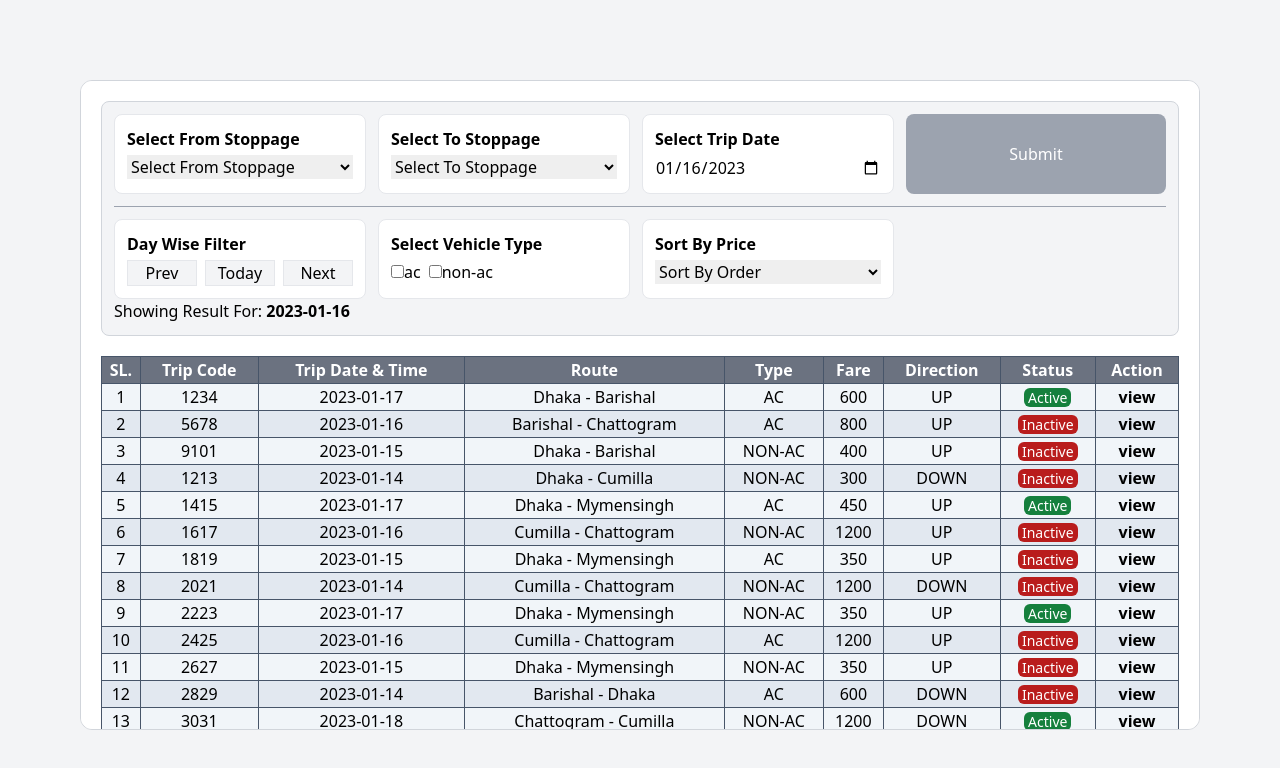
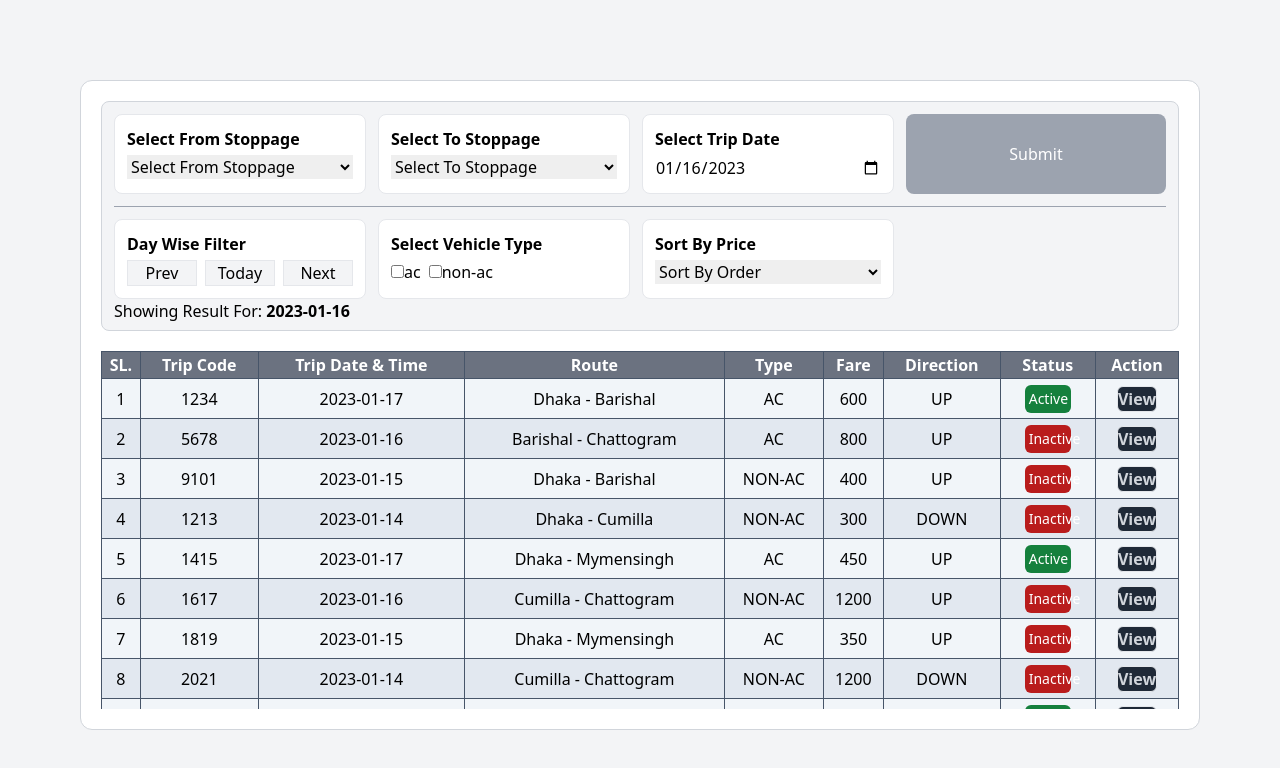
Before and after one commit to jk-jatri/public-transport, a Vue app: page / in a window 1280 px wide. Shown: the top 768 px of the page. Built offline with nearby package versions, Linux system fonts and the light colour scheme.

Commit message:
infinity scroll done

```diff
--- a/src/components/filter/index.vue
+++ b/src/components/filter/index.vue
@@ -1,5 +1,5 @@
 <template>
-     <div class="rounded-lg bg-gray-100 border border-gray-300 p-3">
+     <div class="h-[230px] rounded-lg bg-gray-100 border border-gray-300 p-3">
           <div class="divide-y divide-gray-400">
                <form @submit.prevent="submitForm(filterData)" class="flex justify-start gap-x-3 pb-3">
                     <div class="w-3/4">
@@ -19,9 +19,9 @@
                                    :defaultOption="'Select To Stoppage'"
                               />
                               <date
-                                   :id="'tripdate'"
+                                   :id="'tripDate'"
                                    :label="'Select Trip Date'"
-                                   v-model="modifyFilterData.tripdate"
+                                   v-model="modifyFilterData.tripDate"
                               />
                          </div>
                     </div>
@@ -34,7 +34,7 @@
                          <dayWiseFilter
                               :id="'dayWiseFilter'"
                               :label="'Day Wise Filter'"
-                              v-model="modifyFilterData.tripdate"
+                              v-model="modifyFilterData.tripDate"
                          />
                          <vehicleTypeFilter
                               :id="'selectType'"
@@ -52,7 +52,7 @@
                     <div class="w-1/4"></div>
                </div>
           </div>
-          <p>Showing Result For: <b>{{ filterData.tripdate}}</b></p>
+          <p>Showing Result For: <b>{{ filterData.tripDate}}</b></p>
      </div>
 </template>
 
@@ -72,14 +72,14 @@
      const filterData = ref({
           fromStoppage : "",
           toStoppage : "",
-          tripdate : new Date().toISOString().split('T')[0],
-          vehicleType: "ALl",
+          tripDate : new Date().toISOString().split('T')[0],
+          vehicleType: null,
           sortBy: ""
      })
 
      const modifyFilterData = ref({
-          tripdate: new Date().toISOString().split('T')[0],
-          vehicleType: "All",
+          tripDate: new Date().toISOString().split('T')[0],
+          vehicleType: null,
           sortBy: ""
      })
 
@@ -90,9 +90,9 @@
      })
 
      watch(
-          () => modifyFilterData.value.tripdate,
+          () => modifyFilterData.value.tripDate,
           () => {
-               filterData.value.tripdate = modifyFilterData.value.tripdate
+               filterData.value.tripDate = modifyFilterData.value.tripDate
                emit("filterTripList", modifyFilterData.value);
           }
      )
@@ -100,7 +100,6 @@
      watch(
           () => modifyFilterData.value.vehicleType,
           () => {
-               console.log("modifyFilterData.value.vehicleType");
                emit("filterTripList", modifyFilterData.value);
           }
      )
--- a/src/components/tripList/index.vue
+++ b/src/components/tripList/index.vue
@@ -1,6 +1,10 @@
 <template>
-     <table class="border-collapse border border-slate-500 table-auto w-full">
-          <thead>
+     <div class="mt-5 overflow-y-auto h-[calc(100%-250px)]" @scroll="handleScroll">
+          <div v-if="trips.length<=0" class="text-center h-full flex flex-col items-center justify-center">
+               <p class="animate-pulse">There is no available trips</p>
+          </div>
+          <table v-else class="border-collapse border border-slate-600 table-auto w-full">
+               <thead class="sticky top-0">
                     <tr class="bg-gray-500">
                          <th class="border border-slate-600 text-white">SL.</th>
                          <th class="border border-slate-600 text-white">Trip Code</th>
@@ -13,8 +17,8 @@
                          <th class="border border-slate-600 text-white">Action</th>
                     </tr>
                </thead>
-          <tbody v-for="(item, index) in trips" :key="item._id">
-               <tr :class="(index+1)%2 === 0 ? 'bg-slate-200': 'bg-slate-100'">
+               <tbody v-for="(item, index) in allTrips" :key="item._id">
+                    <tr class="h-10" :class="(index+1)%2 === 0 ? 'bg-slate-200': 'bg-slate-100'">
                          <td class="border border-slate-600 text-center">{{ index+1 }}</td>
                          <td class="border border-slate-600 text-center">{{item.tripCode}}</td>
                          <td class="border border-slate-600 text-center">{{item.tripDate}}</td>
@@ -23,13 +27,13 @@
                          <td class="border border-slate-600 text-center">{{item.fare}}</td>
                          <td class="border border-slate-600 text-center">{{item.direction}}</td>
                          <td class="border border-slate-600 text-center">
-                         <span class="text-white px-1 rounded-md text-sm" :class="item.status ? 'bg-green-700': 'bg-red-700'">
+                              <div class="w-1/2 mx-auto text-white px-1 py-1 rounded-md text-sm" :class="item.status ? 'bg-green-700': 'bg-red-700'">
                                    {{item.status ? 'Active' : 'Inactive'}}
-                         </span>
+                              </div>
                          </td>
                          <td class="border border-slate-600 text-center font-bold">
-                         <button v-if="tripActive !== item._id" @click="viewDetails(item)">view</button>
-                         <button v-else @click="viewDetails('')">close</button>
+                              <button class="border w-1/2 text-gray-300 rounded-md bg-gray-800" v-if="tripActive !== item._id" @click="viewDetails(item)">View</button>
+                              <button class="border w-1/2 bg-gray-300 rounded-md text-gray-800" v-else @click="viewDetails('')">Close</button>
                          </td>
                     </tr>
                     <tr v-if="tripActive === item._id">
@@ -82,21 +86,68 @@
                     </tr>
                </tbody>
           </table>
+
+     </div>
 </template>
 
 <script setup>
-import { ref } from 'vue';
+     import { onBeforeMount, ref, watch } from 'vue';
 
+     const props = defineProps({
+          trips: {type: Object},
+          sortOrder: {type: String}
+     })
      const tripActive = ref('')
      const tripDetails = ref({})
-const props = defineProps({
-     trips: {type: Object},
-})
+     let tripData = ref({})
+     let allTrips = ref([]);
+
+
+
+     let perPage = ref(15);
+     let loadedData = ref(15);
+     let respondedData = ref(15);
 
      const viewDetails = (tripInfo) =>{
           tripActive.value = tripInfo._id
           tripDetails.value = tripInfo
      }
+
+          watch(
+               () => props.trips,
+               () => {
+                    tripData.value = props.trips
+                    allTrips.value = props.trips.slice(0, perPage.value);
+               }
+          )
+
+     watch(
+          () => props.sortOrder,
+          () => {
+               if(props.sortOrder === 'dsc') {
+                    allTrips.value.sort((a,b) => (a.fare < b.fare) ? 1 : ((b.fare < a.fare) ? -1 : 0));
+               } else {
+                    allTrips.value.sort((a,b) => (a.fare > b.fare) ? 1 : ((b.fare > a.fare) ? -1 : 0));
+               }
+          }
+     )
+
+     allTrips.value = props.trips.slice(0, perPage.value);
+
+     const handleScroll = ((e)=> {
+          const { scrollTop, offsetHeight, scrollHeight } = e.target
+          if ((scrollTop + offsetHeight) >= scrollHeight) {
+               if (perPage.value <= respondedData.value) {
+                    loadMoreTrips();
+               }
+          }
+     });
+     const loadMoreTrips = (()=> {
+          let newArray = props.trips.slice(loadedData.value, loadedData.value+perPage.value)
+          loadedData.value += newArray.length
+          respondedData.value = newArray.length
+          allTrips.value = allTrips.value.concat(newArray)
+     })
 </script>
 
 <style scoped>
--- a/src/views/Home/index.vue
+++ b/src/views/Home/index.vue
@@ -1,28 +1,26 @@
 <template>
      <div class="bg-gray-100 h-screen p-20">
-          <div class="bg-white border border-gray-300 overflow-y-auto h-[calc(100vh-150px)] rounded-xl p-5">
+          <div class="bg-white border border-gray-300 h-[calc(100vh-150px)] rounded-xl p-5">
                <filterComponent
                     :boarding="fromStoppages"
                     :dropping="toStoppages"
                     @filterTripList="tripListRender"
                     @sortList="sortTripList"
                />
-               <div class="mt-5">
-                    <triplist :trips="tripData"/>
-               </div>
+               <triplist :trips="tripData" :sortOrder = "sortingOrder"/>
           </div>
      </div>
 </template>
 
 <script setup>
-     import { onBeforeMount, ref } from 'vue';
+     import { ref } from 'vue';
      import availabletrips from '@/assets/json/trip.json';
      import triplist from '@/components/tripList/index.vue';
      import filterComponent from '@/components/filter/index.vue'
-
+     const sortingOrder = ref('')
      const fromStoppages = ref({})
      const toStoppages = ref({})
-     const tripData = ref(availabletrips)
+     let tripData = ref(availabletrips)
      const filteredTable = ref({})
 
      const tripListRender = ((filterData)=>{
@@ -30,14 +28,17 @@
                let result = true
                filterData.fromStoppage && (result &&= item.fromStoppage === filterData.fromStoppage)
                filterData.toStoppage && (result &&= item.toStoppage === filterData.toStoppage)
-               filterData.tripdate && (result &&= item.tripDate === filterData.tripdate)
+               filterData.tripDate && (result &&= item.tripDate === filterData.tripDate)
                filterData.vehicleType && (result &&= item.vehicleType.toLowerCase() === filterData.vehicleType.toLowerCase())
                return result
           })
           tripData.value = filteredTable.value
      })
 
+
+
      const sortTripList = ((order)=>{
+          sortingOrder.value = order
           if(order === 'dsc') {
                tripData.value.sort((a,b) => (a.fare < b.fare) ? 1 : ((b.fare < a.fare) ? -1 : 0));
           } else {
```
Lines whose indentation alone changed are shown as unchanged.
